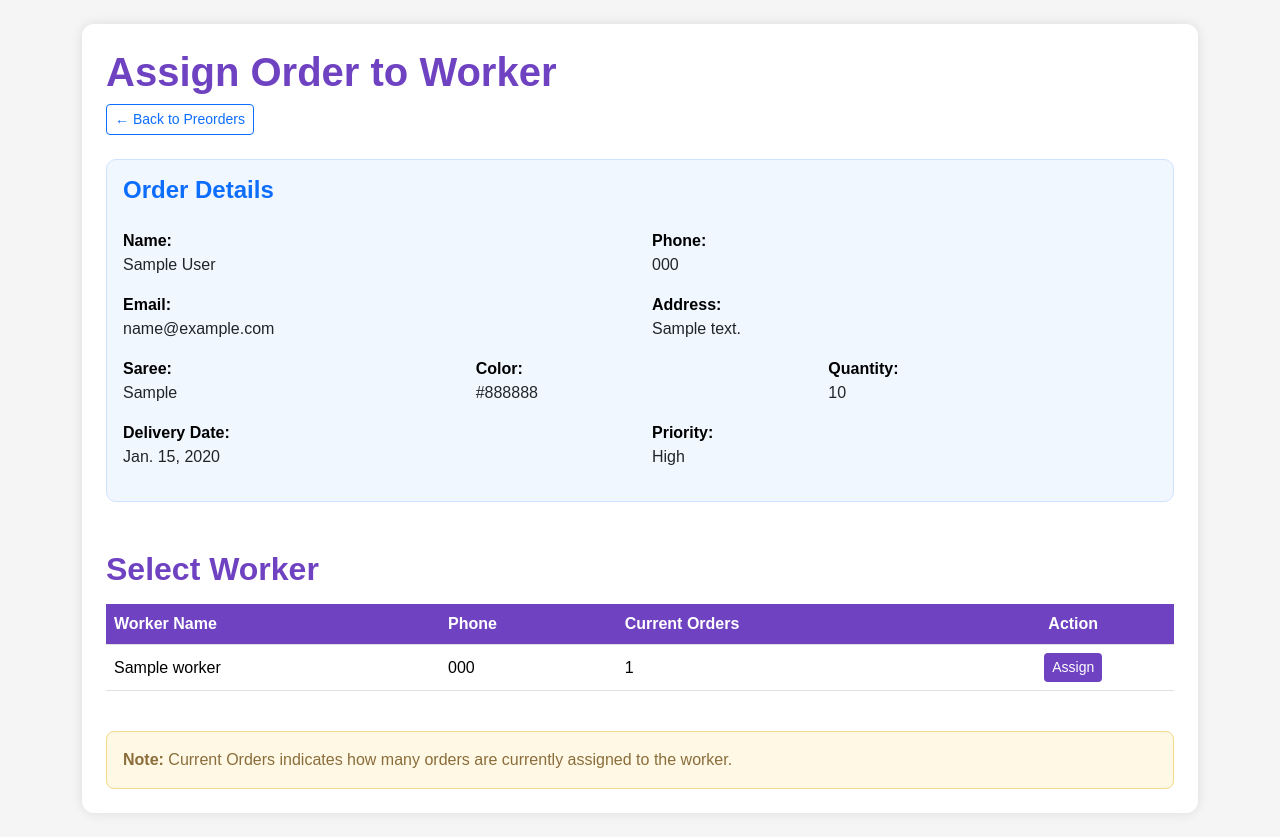
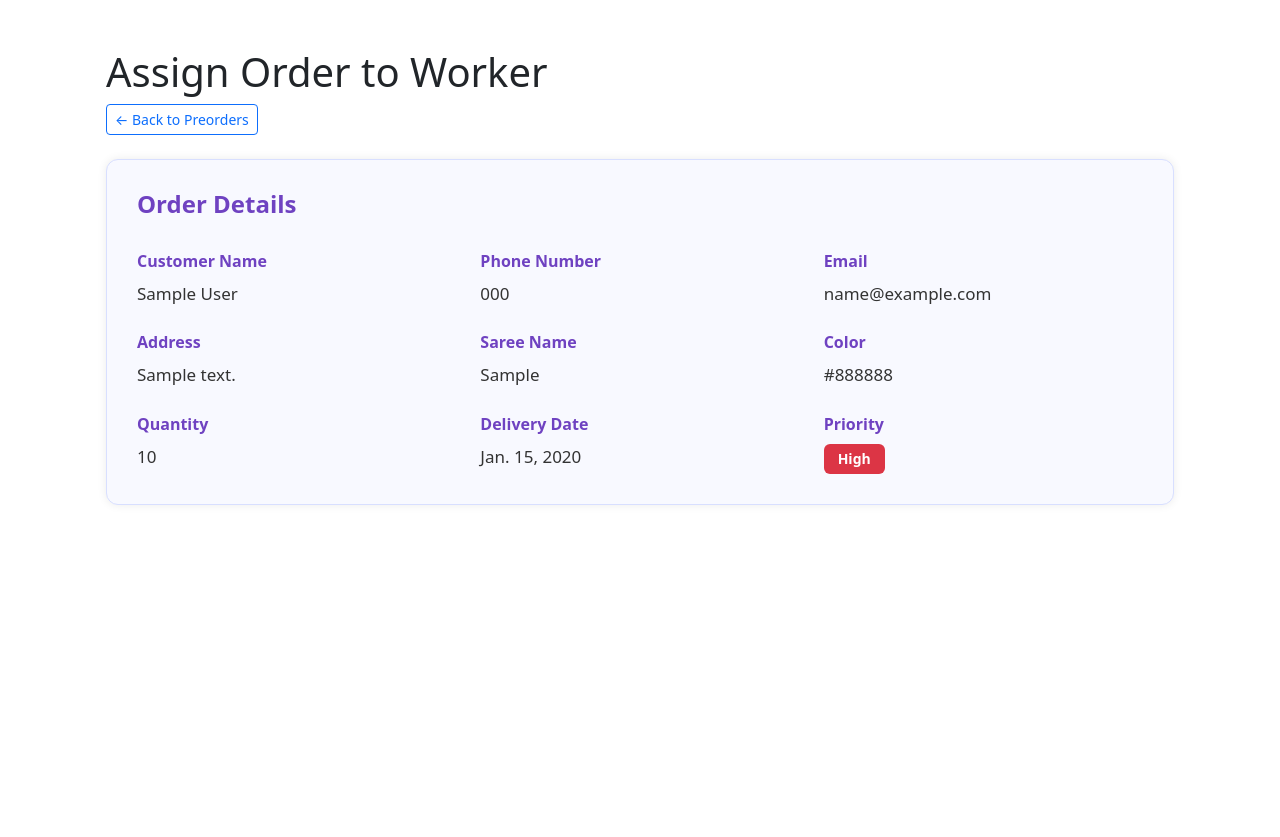
Before and after one commit to Maneesharajeev/myproject, a Django app: page /workers/1/ in a window 1280 px wide. After the commit the page ends 505 px from the top, so only its background shows below. Run offline with Django 4.2, Linux system fonts and the light colour scheme; tables that the repository leaves empty hold one stand-in row (values such as "Sample post").

Commit message:
corrected preorder alignment

```diff
--- a/myprojectapp/templates/selectwoker.html
+++ b/myprojectapp/templates/selectwoker.html
@@ -13,77 +13,63 @@
 
     <style>
 
-        body{
-            background:#f5f5f5;
-            font-family:Arial, sans-serif;
+        /* Order Details Card */
+
+.order-card{
+    background:#f8f9ff;
+    border:1px solid #d8dfff;
+    border-radius:12px;
+    box-shadow:0 0 10px rgba(0,0,0,.08);
 }
 
-        .page-card{
-            background:#fff;
-            border-radius:12px;
-            box-shadow:0 0 12px rgba(0,0,0,.1);
-        }
-
-        h1,h2{
-            color:#6f42c1;
-            font-weight:bold;
-        }
-
-        .order-card{
-            background:#f1f7ff;
-            border:1px solid #cfe2ff;
-            border-radius:10px;
+.order-card .card-body{
+    padding:30px;
 }
 
 .order-card h4{
-            color:#0d6efd;
+    color:#6f42c1;
     font-weight:bold;
+    margin-bottom:30px;
 }
 
 .order-card strong{
-            color:#000;
+    display:block;
+    color:#6f42c1;
+    font-size:16px;
+    margin-bottom:8px;
 }
 
-        .table thead th{
-            background:#6f42c1;
-            color:white;
-            vertical-align:middle;
+.order-card p{
+    margin:0;
+    font-size:17px;
+    color:#333;
+    word-break:break-word;
 }
 
-        .table tbody tr:hover{
-            background:#f1ebff;
+.badge{
+    font-size:14px;
+    padding:8px 14px;
 }
 
-        .btn-purple{
-            background:#6f42c1;
-            color:white;
-            border:none;
+@media(max-width:768px){
+
+    .order-card .card-body{
+        padding:20px;
     }
 
-        .btn-purple:hover{
-            background:#5a32a3;
-            color:white;
-        }
-
-        .note-box{
-            background:#fff8e5;
-            border:1px solid #f3d98b;
-            color:#8a6d3b;
-            border-radius:8px;
-        }
-
-        @media (max-width:576px){
-
-            h1{
-                font-size:28px;
-            }
-
-            h2{
+    .order-card h4{
         font-size:24px;
     }
 
+    .order-card strong{
+        font-size:15px;
     }
 
+    .order-card p{
+        font-size:16px;
+    }
+
+}
     </style>
 
 </head>
@@ -108,53 +94,73 @@
 
     <div class="card-body">
 
-                <h4 class="mb-4">Order Details</h4>
+        <h4>Order Details</h4>
 
-                <div class="row">
+        <div class="row g-4">
 
-                    <div class="col-md-6 mb-3">
-                        <strong>Name:</strong><br>
-                        {{ preorder.name }}
+            <!-- Row 1 -->
+
+            <div class="col-lg-4 col-md-6">
+                <strong>Customer Name</strong>
+                <p>{{ preorder.name }}</p>
             </div>
 
-                    <div class="col-md-6 mb-3">
-                        <strong>Phone:</strong><br>
-                        {{ preorder.phone }}
+            <div class="col-lg-4 col-md-6">
+                <strong>Phone Number</strong>
+                <p>{{ preorder.phone }}</p>
             </div>
 
-                    <div class="col-md-6 mb-3">
-                        <strong>Email:</strong><br>
-                        {{ preorder.email }}
+            <div class="col-lg-4 col-md-6">
+                <strong>Email</strong>
+                <p>{{ preorder.email }}</p>
             </div>
 
-                    <div class="col-md-6 mb-3">
-                        <strong>Address:</strong><br>
-                        {{ preorder.address }}
+            <!-- Row 2 -->
+
+            <div class="col-lg-4 col-md-6">
+                <strong>Address</strong>
+                <p>{{ preorder.address }}</p>
             </div>
 
-                    <div class="col-md-4 mb-3">
-                        <strong>Saree:</strong><br>
-                        {{ preorder.saree }}
+            <div class="col-lg-4 col-md-6">
+                <strong>Saree Name</strong>
+                <p>{{ preorder.saree }}</p>
             </div>
 
-                    <div class="col-md-4 mb-3">
-                        <strong>Color:</strong><br>
-                        {{ preorder.color }}
+            <div class="col-lg-4 col-md-6">
+                <strong>Color</strong>
+                <p>{{ preorder.color }}</p>
             </div>
 
-                    <div class="col-md-4 mb-3">
-                        <strong>Quantity:</strong><br>
-                        {{ preorder.quantity }}
+            <!-- Row 3 -->
+
+            <div class="col-lg-4 col-md-6">
+                <strong>Quantity</strong>
+                <p>{{ preorder.quantity }}</p>
             </div>
 
-                    <div class="col-md-6 mb-3">
-                        <strong>Delivery Date:</strong><br>
-                        {{ preorder.delivery_date }}
+            <div class="col-lg-4 col-md-6">
+                <strong>Delivery Date</strong>
+                <p>{{ preorder.delivery_date }}</p>
             </div>
 
-                    <div class="col-md-6 mb-3">
-                        <strong>Priority:</strong><br>
-                        {{ preorder.priority }}
+            <div class="col-lg-4 col-md-6">
+                <strong>Priority</strong>
+
+                {% if preorder.priority == "High" %}
+
+                    <span class="badge bg-danger">High</span>
+
+                {% elif preorder.priority == "Medium" %}
+
+                    <span class="badge bg-warning text-dark">Medium</span>
+
+                {% else %}
+
+                    <span class="badge bg-success">Low</span>
+
+                {% endif %}
+
             </div>
 
         </div>
@@ -162,95 +168,3 @@
     </div>
 
 </div>
-
-        <!-- Worker Table -->
-
-        <h2 class="mb-3">Select Worker</h2>
-
-        <div class="table-responsive">
-
-            <table class="table table-hover align-middle">
-
-                <thead>
-
-                    <tr>
-                        <th>Worker Name</th>
-                        <th>Phone</th>
-                        <th>Current Orders</th>
-                        <th class="text-center">Action</th>
-                    </tr>
-
-                </thead>
-
-                <tbody>
-
-                {% for i in data %}
-
-                    <tr>
-
-                        <td>{{ i.name }}</td>
-
-                        <td>{{ i.phone }}</td>
-
-                        <td>{{ i.current_orders }}</td>
-
-                        <td class="text-center">
-
-                            <form method="POST"
-                                  action="/assign_order/{{ preorder.id }}/{{ i.id }}/">
-
-                                {% csrf_token %}
-
-                                <button type="submit"
-                                        class="btn btn-purple btn-sm">
-
-                                    Assign
-
-                                </button>
-
-                            </form>
-
-                        </td>
-
-                    </tr>
-
-                {% empty %}
-
-                    <tr>
-
-                        <td colspan="4"
-                            class="text-center text-muted py-4">
-
-                            No workers available.
-
-                        </td>
-
-                    </tr>
-
-                {% endfor %}
-
-                </tbody>
-
-            </table>
-
-        </div>
-
-        <!-- Note -->
-
-        <div class="note-box p-3 mt-4">
-
-            <strong>Note:</strong> Current Orders indicates how many orders are currently assigned to the worker.
-
-        </div>
-
-    </div>
-
-</div>
-
-<!-- Bootstrap JS -->
-
-<script src="https://cdn.jsdelivr.net/npm/bootstrap@5.3.3/dist/js/bootstrap.bundle.min.js"></script>
-
-</body>
-
-</html>
```
Lines whose indentation alone changed are shown as unchanged.
